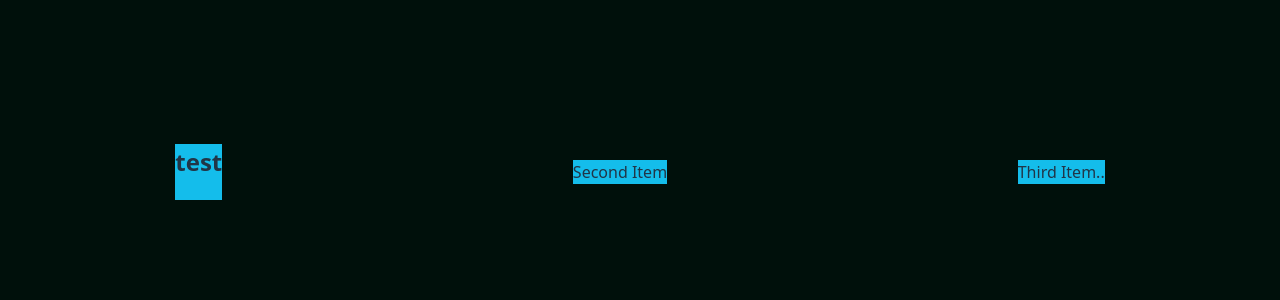
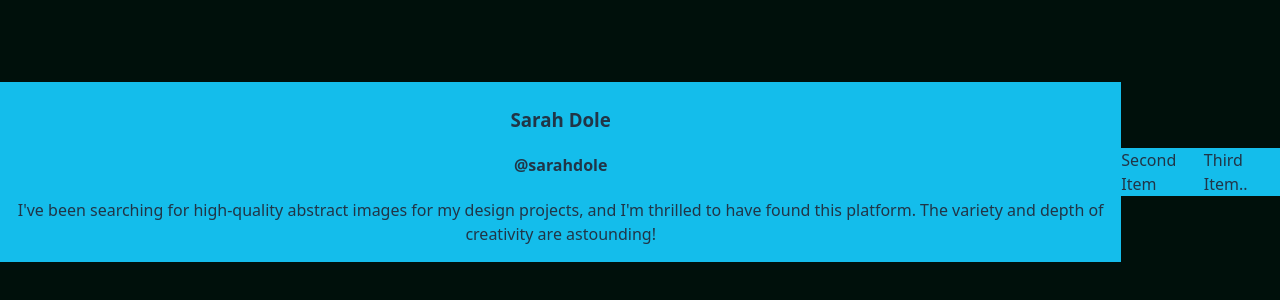
Before and after one commit to jazzvanz/portfolio-code-samples, a React (Vite) app: page / in a window 1280 px wide. Shown: the part 228-528 px from the top of the page. Built offline with nearby package versions, Linux system fonts and the light colour scheme.

Commit message:
adds basic html to start

```diff
--- a/src/projects/project_one/testimonial-card.tsx
+++ b/src/projects/project_one/testimonial-card.tsx
@@ -1,28 +1,49 @@
 import React from 'react';
 import styled from 'styled-components';
-// <!-- Sarah Dole
-// @sarahdole
-// I've been searching for high-quality abstract images for my design projects,
-// and I'm thrilled to have found this platform. The variety and depth of creativity are astounding!
-// -->
 
-const Title = styled.h2`
+const Card = styled.div`
   margin-top: 0;
   text-align: center;
 `;
 
+const Name = styled.h3`
+  margin-top: 0;
+  text-align: center;
+`;
+
+const Handle = styled.h4`
+  margin-top: 0;
+  text-align: center;
+`;
+
+const Blurb = styled.p`
+  margin-top: 0;
+  text-align: center;
+`;
+
+const UserImage = styled.img`
+      margin-top: 0;
+      text-align: center;
+`;
+
 const TestimonialCard: React.FC = () => {
     return (
-        <>
-            <Title>test</Title>
-        </>
+        <Card>
+            <div>
+                <UserImage />
+                <div>
+                    <Name>Sarah Dole</Name>
+                    <Handle>@sarahdole</Handle>
+                </div>
+            </div>
+            <Blurb>I've been searching for high-quality abstract images for my design projects, and I'm thrilled to have found this platform. The variety and depth of creativity are astounding!</Blurb>
+        </Card>
     )
 };
 
 export default TestimonialCard;
 
 // TODO
-// html
 // content - set up mock file
 // setup type file
 // setup theme file - look to design system
```
